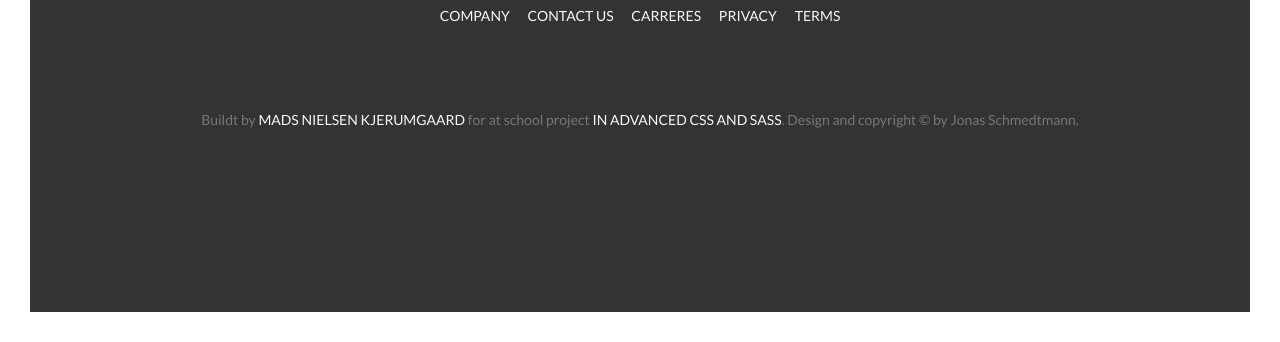
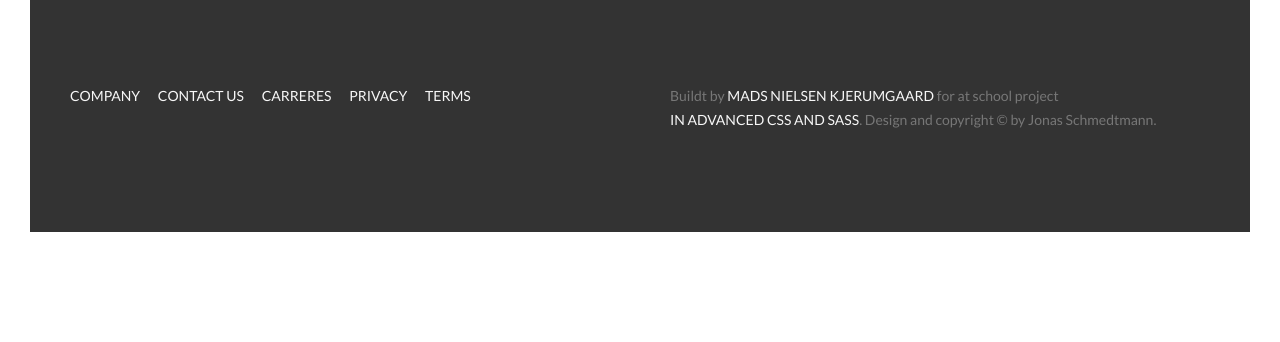
Before and after one commit to matt2256/Natours-Project-V2, a website: page index.html in a window 1280 px wide. Shown: the part 5496-5838 px from the top of the page. After the commit the page ends 5758 px from the top, so only its background shows below. Drawn offline with Linux system fonts and the light colour scheme.

Commit message:
Making changes to the footer__row html struktur, so it works

```diff
--- a/index.html
+++ b/index.html
@@ -394,7 +394,9 @@
     <footer class="footer">
         <div class="footer__logo-box">
             <img src="img/logo-green-2x.png" alt="full logo" class="footer__logo">
-            <div class="row col-1-of-2">
+        </div>
+        <div class="row">
+          <div class="col-1-of-2">
               <div class="footer__navigation">
                   <ul class="footer__list">
                       <li class="footer__item"><a href="#" class="footer__link">Company</a></li>
@@ -405,12 +407,14 @@
                   </ul>
               </div>
           </div>
-            <div class="row col-1-of-2">
+
+          <div class="col-1-of-2">
             <p class="footer_copyright">
               Buildt by <a href="#" class="footer__link">Mads Nielsen Kjerumgaard</a> for at school project <a href="" class="footer__link">In advanced CSS and Sass</a>. Design and copyright &copy; by Jonas Schmedtmann.
             </p>
           </div>
           </div>
     </footer>
+
   </body>
 </html>
--- a/sass/layout/_footer.scss
+++ b/sass/layout/_footer.scss
@@ -41,8 +41,9 @@
 
         &:hover,
         &:active {
-            color: $color-primary;
+            color: $primary;
             box-shadow: 0 1rem 2rem rgba($color-black, .4);
         }
+
     }
 }
```
Also changed, not shown: css/style.css. Lines whose indentation alone changed are shown as unchanged.
